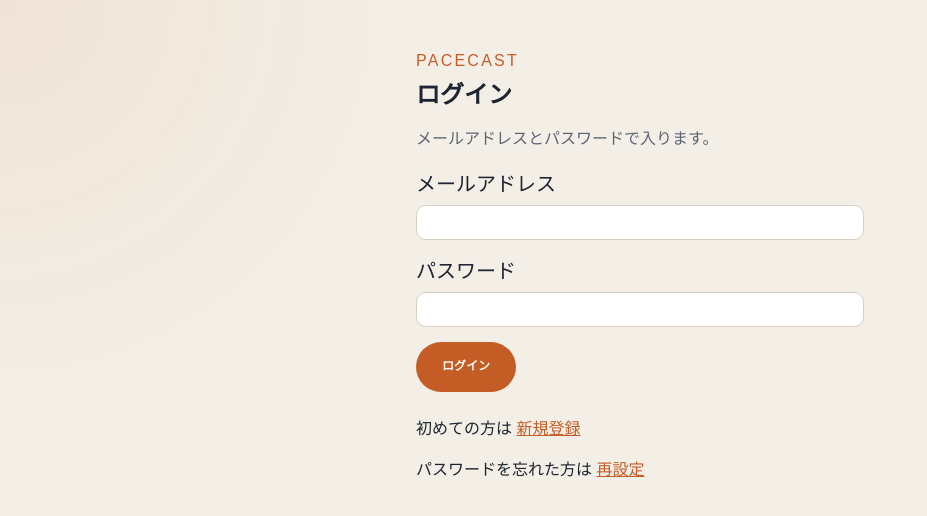
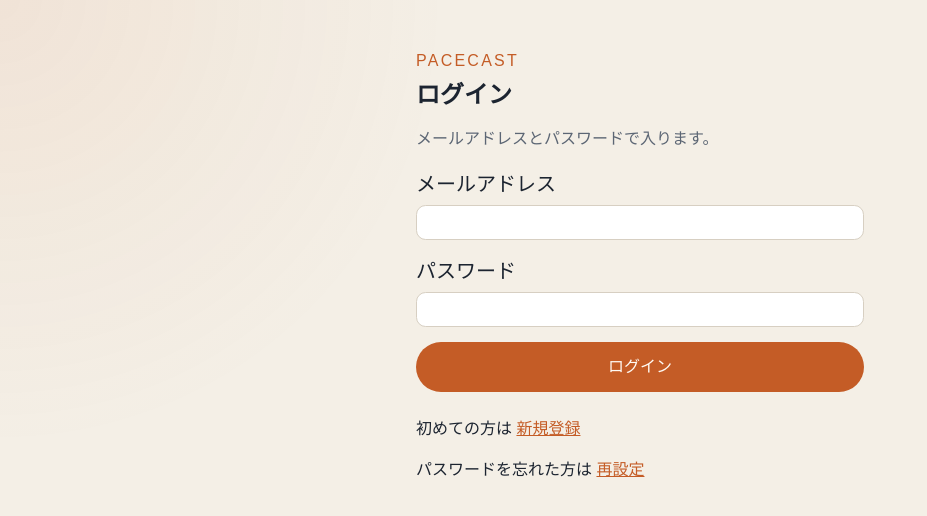
Before and after one commit to H-Inagawa/pacecast, a Next.js app in the folder web/: page /login in a window 1280 px wide. Shown: the top 516 px of the page, without its empty margins (0-927 px from the left). Built offline with nearby package versions, Linux system fonts and the light colour scheme; no server answers.

Commit message:
https://github.com/H-Inagawa/pacecast/issues/42 ボタン大きさの調整

```diff
--- a/web/app/globals.css
+++ b/web/app/globals.css
@@ -308,6 +308,13 @@ button.drawer-logout:hover {
   margin: 3rem auto 2rem;
 }
 
+.auth-page .button.primary {
+  width: 100%;
+  min-width: 0;
+  font-size: 1rem;
+  font-weight: 500;
+}
+
 .auth-page code {
   font-size: 0.92em;
 }
```
